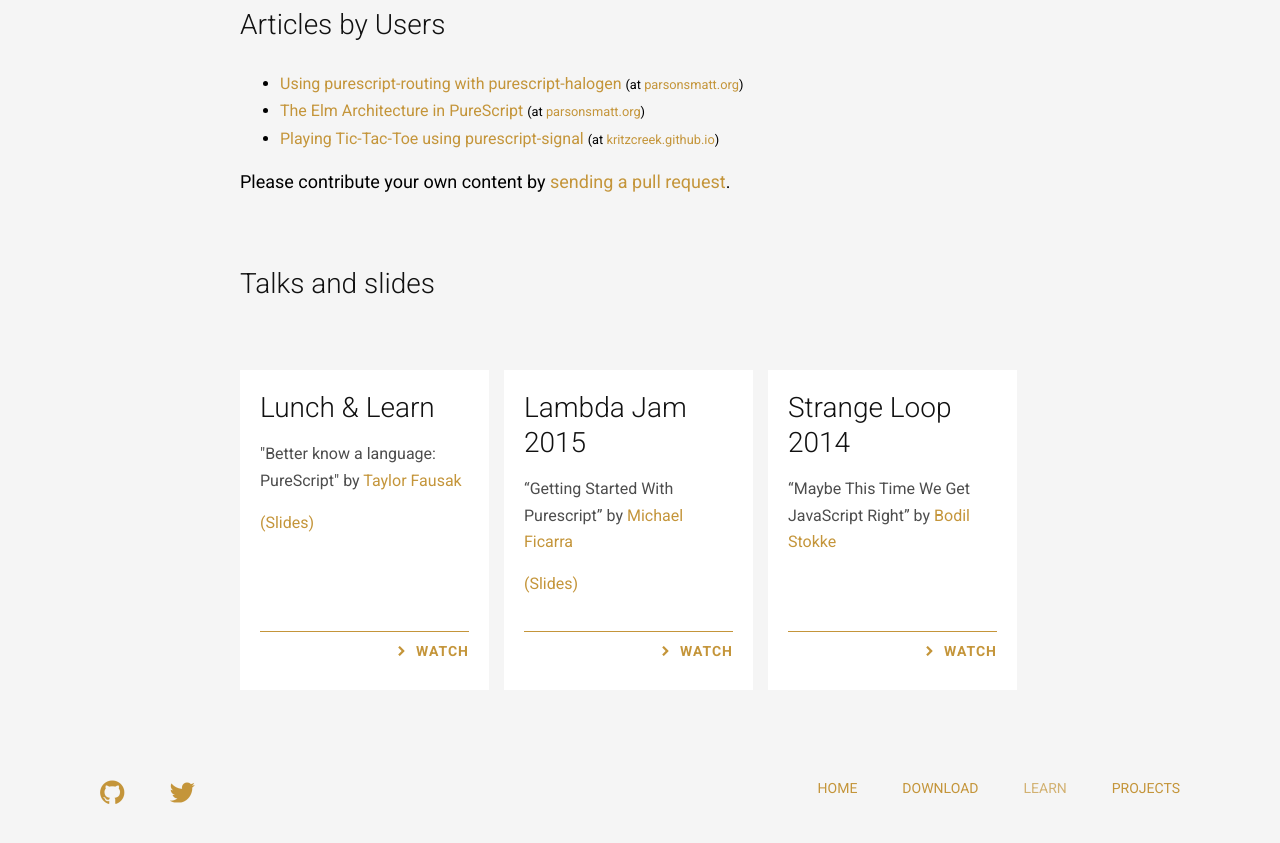
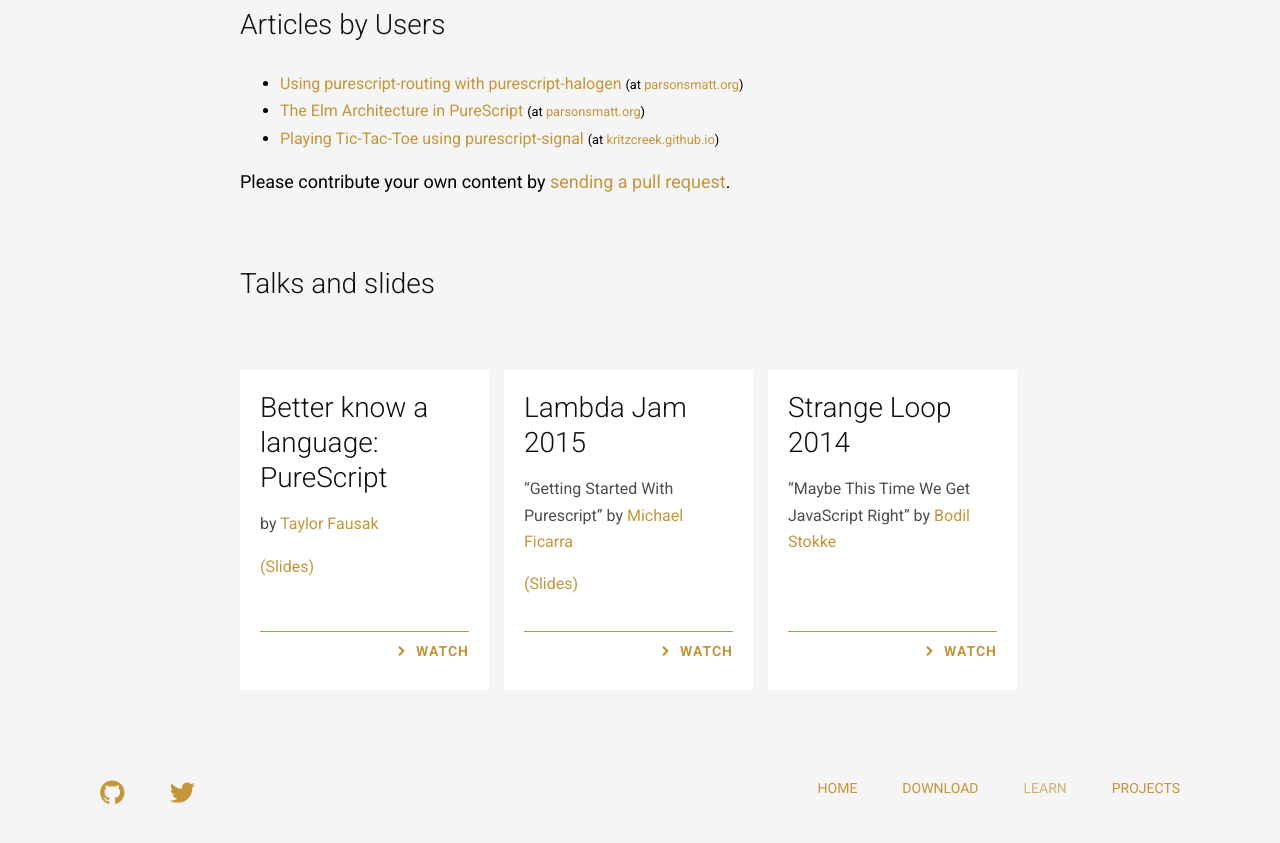
Before and after one commit to purescript/purescript.github.io, a website: page learn/index.html in a window 1280 px wide. Shown: the part 2248-3091 px from the top of the page. Drawn offline with Linux system fonts and the light colour scheme.

Commit message:
Move talk title into <h3>

```diff
--- a/learn/index.html
+++ b/learn/index.html
@@ -154,13 +154,14 @@
 
       <ul class="cards">
         <li>
-          <h3>Lunch &amp; Learn</h3>
-          <p>"Better know a language: PureScript" by <a href="http://taylor.fausak.me">Taylor Fausak</a></p>
+          <h3>Better know a language: PureScript</h3>
+          <p>by <a href="http://taylor.fausak.me">Taylor Fausak</a></p>
           <p><a href="http://taylor.fausak.me/static/pages/2015-10-22-better-know-a-language-purescript.html">(Slides)</a></p>
           <div class="link">
             <a href="https://www.youtube.com/watch?v=4bAYr90dkls">Watch</a>
           </div>
         </li>
+
         <li>
           <h3>Lambda Jam 2015</h3>
           <p>“Getting Started With Purescript” by <a href="https://github.com/michaelficarra">Michael Ficarra</a></p>
```
